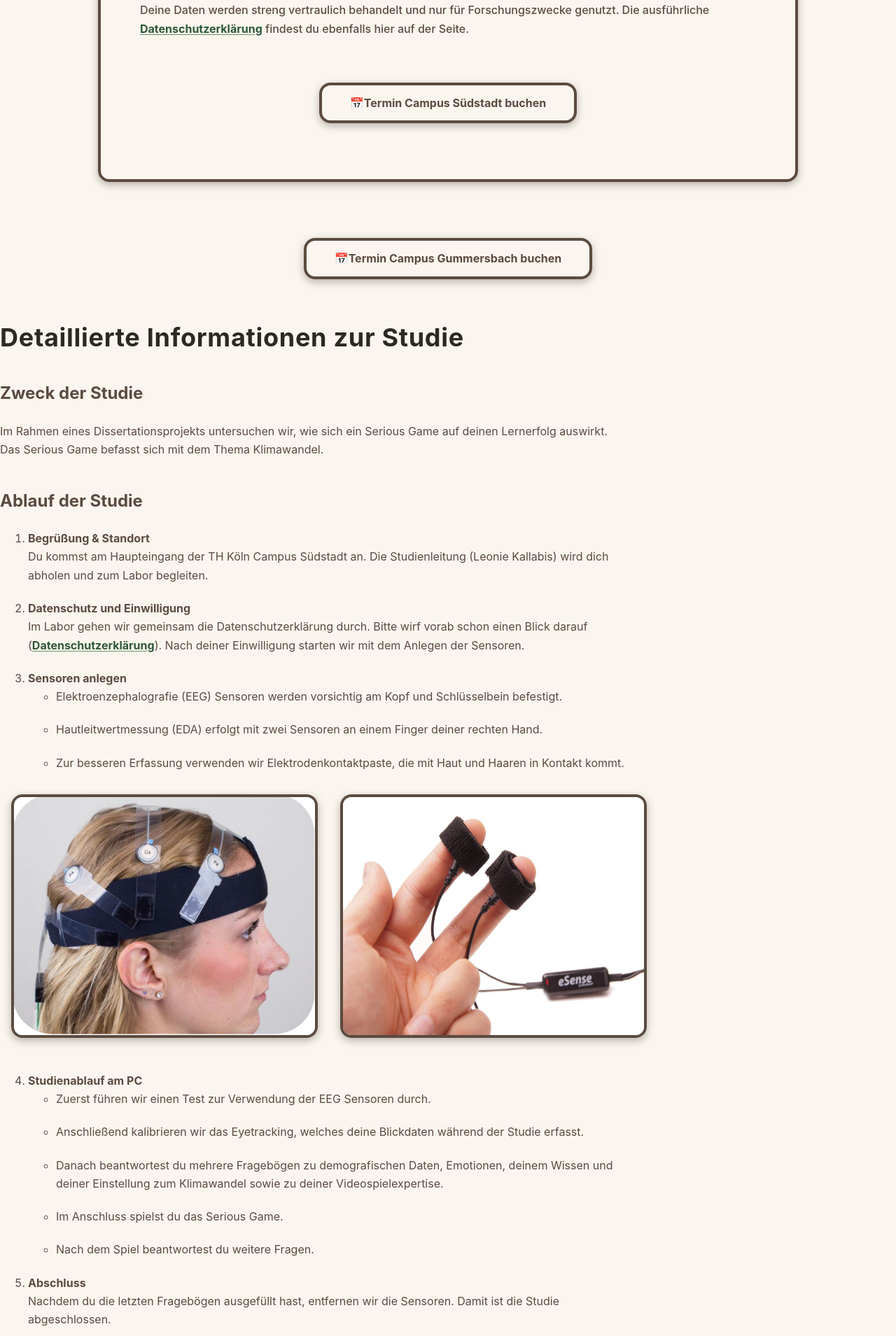
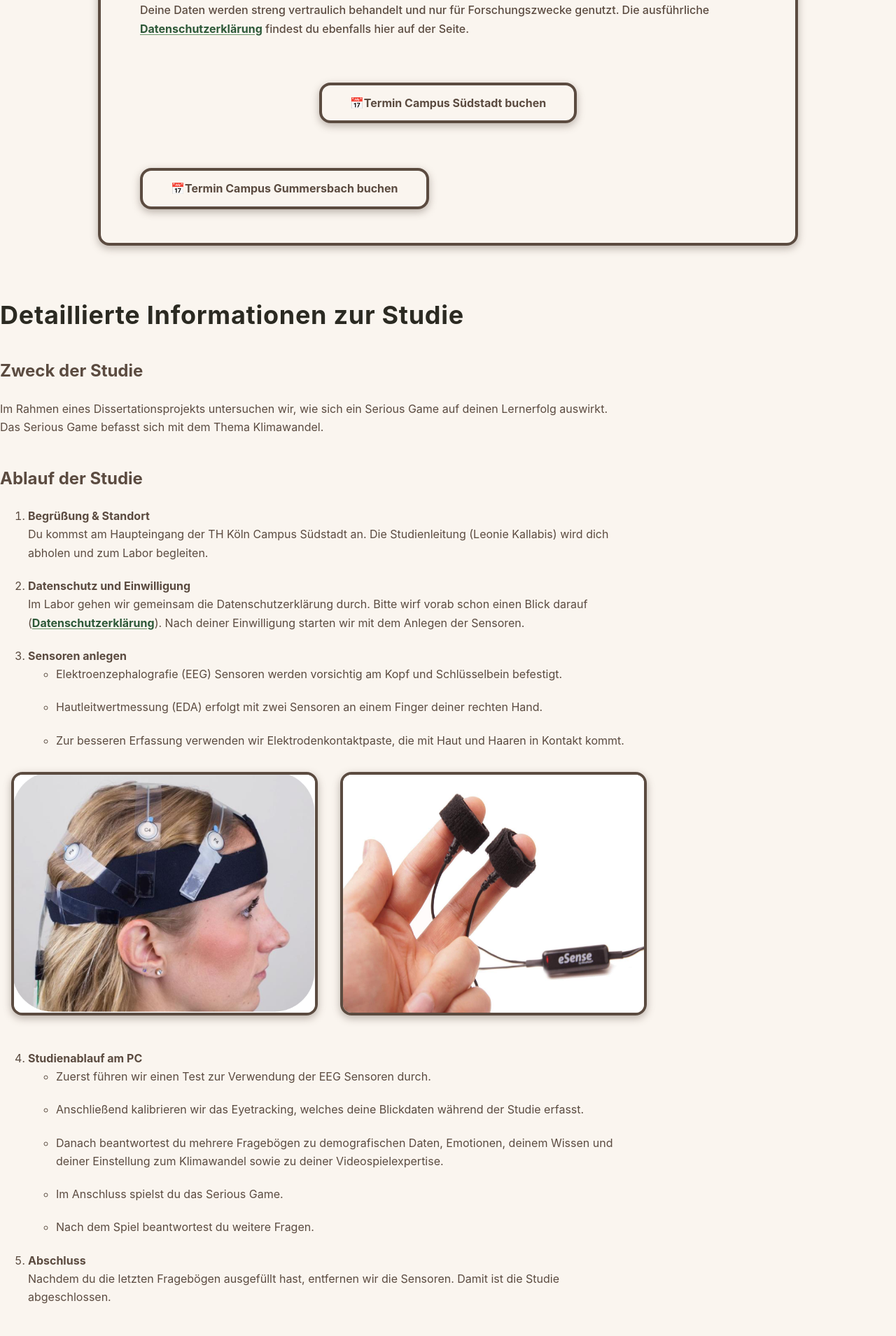
Before and after one commit to LeonieK/sg-study.github.io, a Jekyll site: the page built from index.md, in a window 1280 px wide. Shown: the part 729-2638 px from the top of the page at 70% size. Built offline with Jekyll 4.4.1, drawn with Linux system fonts in a browser that asks for light colours; our own code applies the rules of GitHub Pages for plain Markdown files.

Commit message:
Update index.md

```diff
--- a/index.md
+++ b/index.md
@@ -28,8 +28,6 @@
 
   <div id="buchung" style="text-align:center; margin: 2rem 0;">
     <a href="https://zeeg.me/leoniekallabis/sg" class="btn-primary" target="_blank" rel="noopener">📅Termin Campus Südstadt buchen</a></div>
-</div>
-  <div id="buchung" style="text-align:center; margin: 2rem 0;">
     <a href="https://zeeg.me/leoniekallabis/studienteilnahme-gummersbach" class="btn-primary" target="_blank" rel="noopener">📅Termin Campus Gummersbach buchen</a></div>
 </div>
 
```
